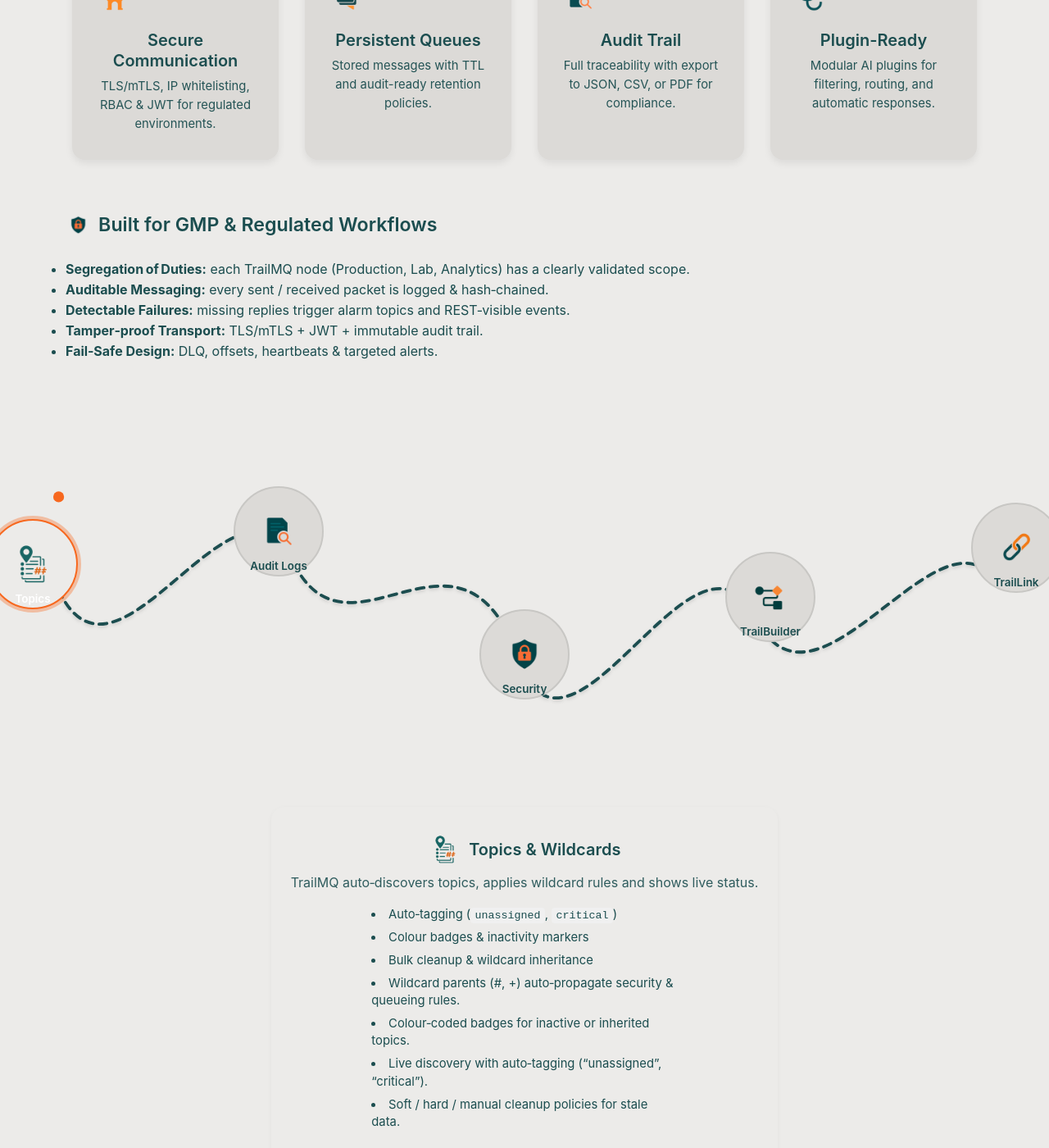
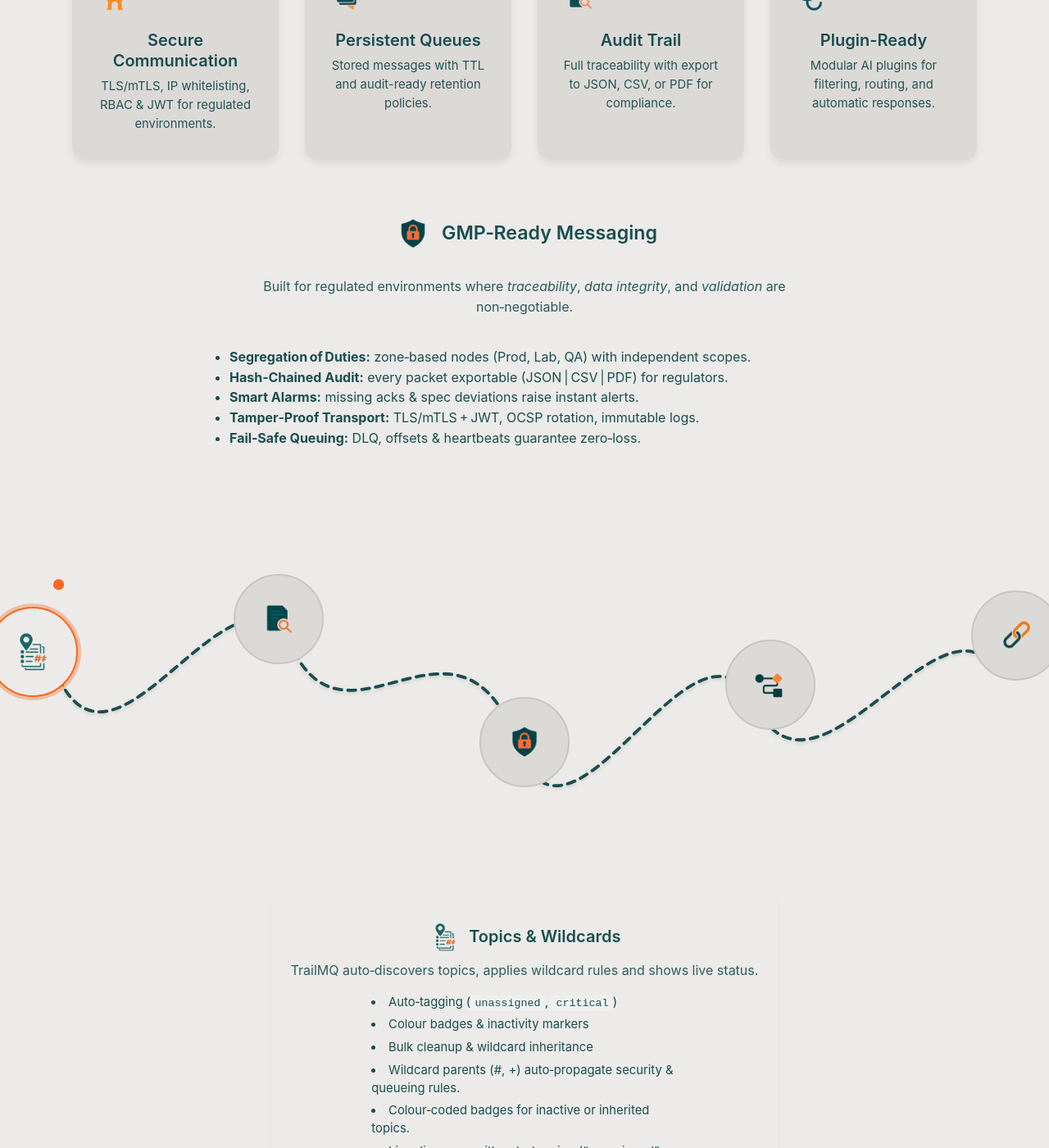
Before and after one commit to RainerGewalt/trailmq_website, a Jekyll site: the page built from index.md, in a window 1280 px wide and 1400 px high, scrolled down 1317 px. Shown: the whole window at 82% size. Built offline with Jekyll 4.4.1, drawn with Linux system fonts in a browser that asks for light colours.

Commit message:
wheel styling and responsibility finalized

```diff
--- a/index.md
+++ b/index.md
@@ -84,20 +84,34 @@
       </div>
     </section>
 
-  <!-- ──────────── WHY GMP / REGULATED ──────────── -->
-  <section id="gmp" class="content-section container">
-<h2 class="section-title">
-  <img src="{{ '/assets/images/webp/security_icon.webp' | relative_url }}" alt="Security Icon" class="inline-icon" />
-  Built for GMP &amp; Regulated Workflows
-</h2>
-    <ul class="bullet-list check-list">
-      <li><strong>Segregation of Duties:</strong> each TrailMQ node (Production, Lab, Analytics) has a clearly validated scope.</li>
-      <li><strong>Auditable Messaging:</strong> every sent / received packet is logged &amp; hash‑chained.</li>
-      <li><strong>Detectable Failures:</strong> missing replies trigger alarm topics and REST‑visible events.</li>
-      <li><strong>Tamper‑proof Transport:</strong> TLS/mTLS&nbsp;+ JWT + immutable audit trail.</li>
-      <li><strong>Fail‑Safe Design:</strong> DLQ, offsets, heartbeats &amp; targeted alerts.</li>
+<!-- ──────────── GMP / REGULATED ──────────── -->
+<section id="gmp" class="content-section container">
+  <!-- zentriertes Heading + größeres Icon -->
+  <h2 class="section-title" style="justify-content:center;">
+    <img src="{{ '/assets/images/webp/security_icon.webp' | relative_url }}"
+         alt="Security Icon"
+         class="inline-icon"
+         style="width:2.25em;height:2.25em;" />
+    GMP‑Ready Messaging
+  </h2>
+
+  <!-- kurzer, mittig gesetzter Lead‑Satz -->
+  <p class="lead" style="text-align:center;max-width:46rem;margin-inline:auto;">
+    Built for regulated environments where <em>traceability</em>, <em>data integrity</em>, and <em>validation</em> are non‑negotiable.
+  </p>
+
+  <!-- zentrierter Wrapper für die Liste -->
+  <div style="max-width:720px;margin:2.25rem auto 0;">
+    <ul class="bullet-list check-list" style="text-align:left;">
+      <li><strong>Segregation of Duties:</strong> zone‑based nodes (Prod, Lab, QA) with independent scopes.</li>
+      <li><strong>Hash‑Chained Audit:</strong> every packet exportable (JSON | CSV | PDF) for regulators.</li>
+      <li><strong>Smart Alarms:</strong> missing acks &amp; spec deviations raise instant alerts.</li>
+      <li><strong>Tamper‑Proof Transport:</strong> TLS/mTLS + JWT, OCSP rotation, immutable logs.</li>
+      <li><strong>Fail‑Safe Queuing:</strong> DLQ, offsets &amp; heartbeats guarantee zero‑loss.</li>
     </ul>
-  </section>
+  </div>
+</section>
+
 
 <!-- ──────────── TRAILMQ QUICK TOUR ──────────── -->
 <section id="quick-tour" class="rope-tour container">
@@ -131,31 +145,31 @@
                 <li style="--x:0; --y:120;">
                     <a href="#topics" data-hover="{{ '/assets/images/webp/smart_topic.webp' | relative_url }}">
                         <img src="{{ '/assets/images/webp/smart_topic.webp' | relative_url }}" alt="" class="icon">
-                        <span>Topics</span>
+
                     </a>
                 </li>
                 <li style="--x:300; --y:80;">
                     <a href="#audit" data-hover="{{ '/assets/images/webp/audit_trail_logo_bright.webp' | relative_url }}">
                         <img src="{{ '/assets/images/webp/audit_trail_icon.webp' | relative_url }}" alt="" class="icon">
-                        <span>Audit Logs</span>
+
                     </a>
                 </li>
                 <li style="--x:600; --y:230;">
                     <a href="#security" data-hover="{{ '/assets/images/webp/security_logo_bright.webp' | relative_url }}">
                         <img src="{{ '/assets/images/webp/security_icon.webp' | relative_url }}" alt="" class="icon">
-                        <span>Security</span>
+
                     </a>
                 </li>
                 <li style="--x:900; --y:160;">
                     <a href="#builder" data-hover="{{ '/assets/images/webp/logo_trail_builder_bright.webp' | relative_url }}">
                         <img src="{{ '/assets/images/webp/logo_trail_builder.webp' | relative_url }}" alt="" class="icon">
-                        <span>TrailBuilder</span>
+
                     </a>
                 </li>
                 <li style="--x:1200; --y:100;">
                     <a href="#link" data-hover="{{ '/assets/images/webp/logo_trail_link_bright.webp' | relative_url }}">
                         <img src="{{ '/assets/images/webp/logo_trail_link.webp' | relative_url }}" alt="" class="icon">
-                        <span>TrailLink</span>
+
                     </a>
                 </li>
             </ul>
```
